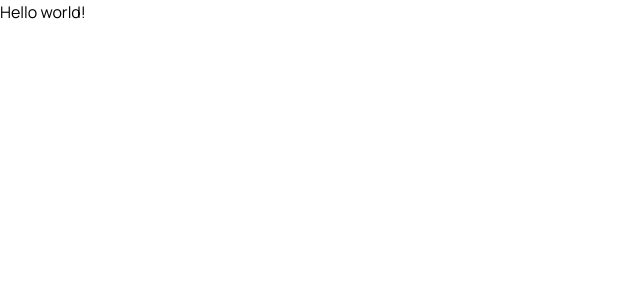
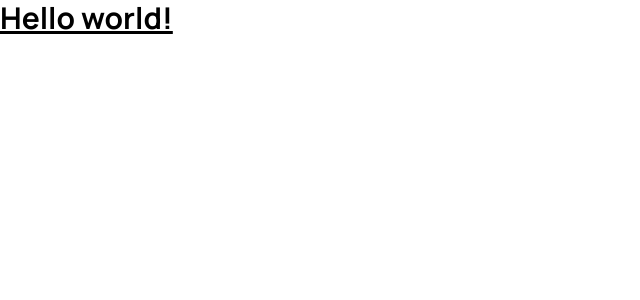
Before and after one commit to ezaz-ahmed/Priority-Pulse, a Next.js app: page / in a window 1280 px wide. Shown: the top 300 px of the page, without its empty margins (0-640 px from the left). Built offline with nearby package versions, Linux system fonts and the light colour scheme.

Commit message:
tailwind config works

```diff
--- a/tailwind.config.js
+++ b/tailwind.config.js
@@ -1,9 +1,6 @@
 /** @type {import('tailwindcss').Config} */
 module.exports = {
-  content: [
-    './pages/**/*.{js,ts,jsx,tsx}',
-    './components/**/*.{js,ts,jsx,tsx}',
-  ],
+  content: ['./src/**/*.{js,ts,jsx,tsx}'],
   theme: {
     extend: {},
   },
```
